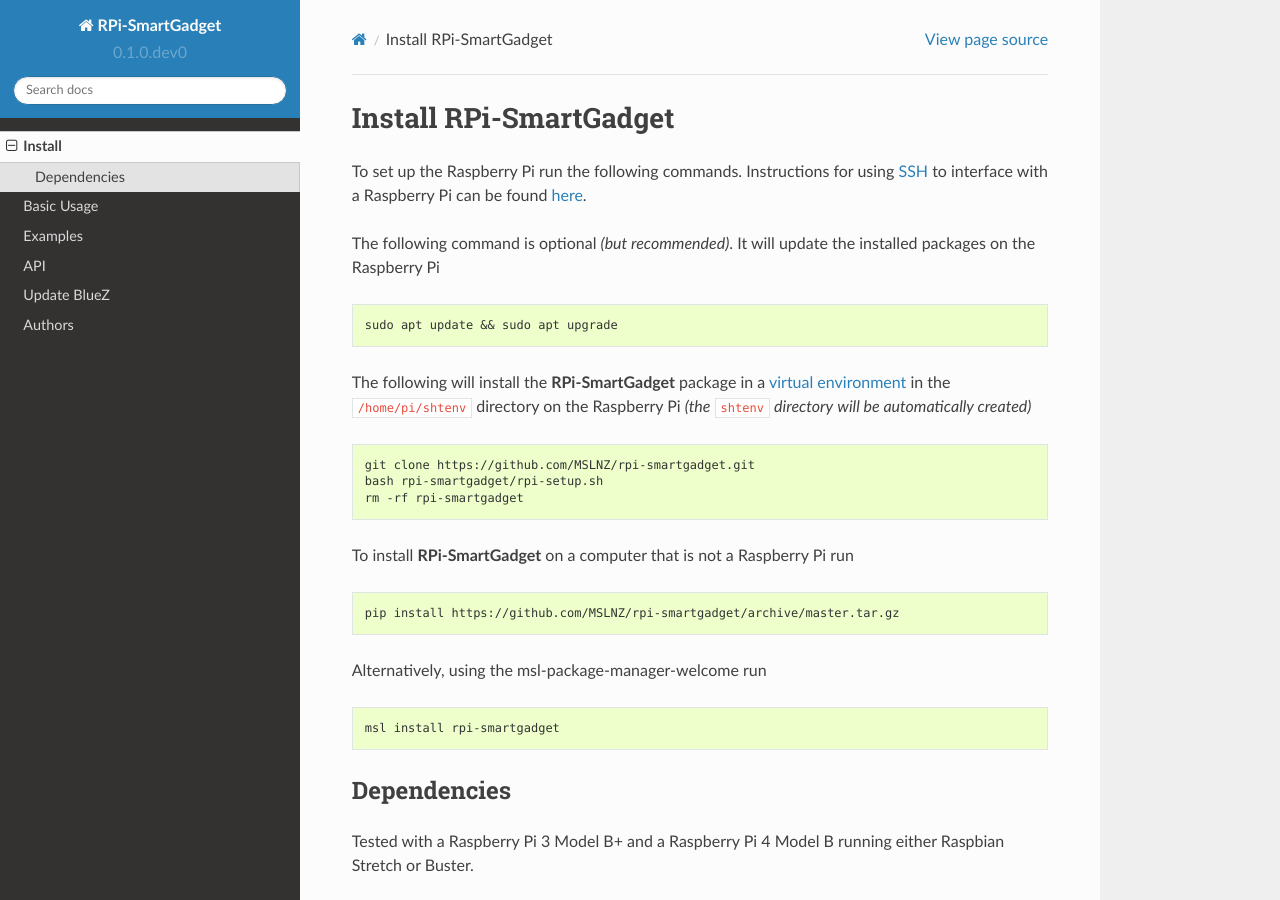
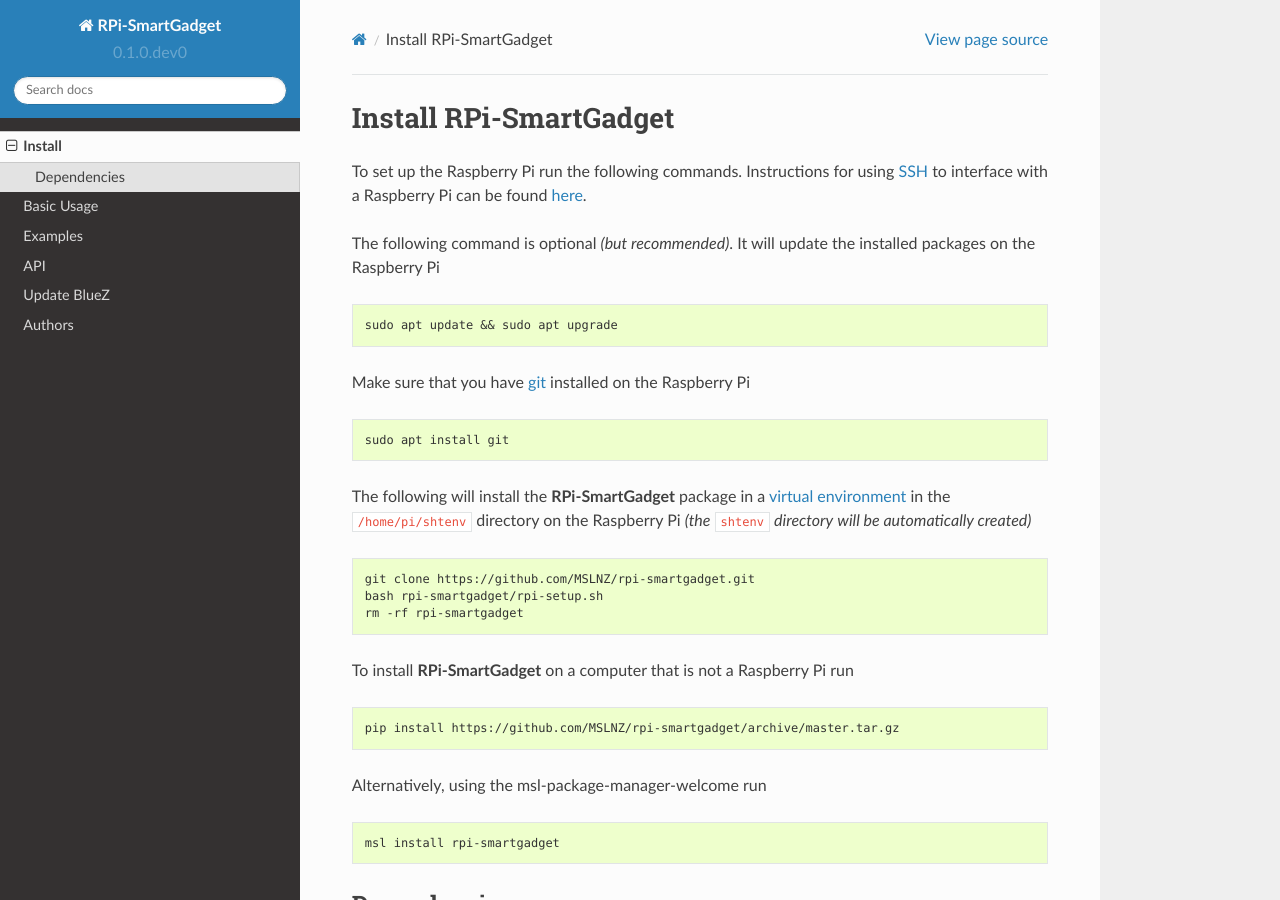
Before and after one commit to MSLNZ/rpi-smartgadget, a Sphinx documentation site: the page built from docs/install.rst, in a window 1280 px wide and 900 px high. Built offline with Sphinx 7.4.7 and the Read the Docs theme 2.0.0, drawn with Linux system fonts in a browser that asks for light colours; pages that are not in the unit, such as notebooks, are missing from menus.

Commit message:
include the command to install git on a RPi

```diff
--- a/docs/install.rst
+++ b/docs/install.rst
@@ -13,6 +13,12 @@
 .. code-block:: console
 
    sudo apt update && sudo apt upgrade
+
+Make sure that you have git_ installed on the Raspberry Pi
+
+.. code-block:: console
+
+   sudo apt install git
 
 The following will install the **RPi-SmartGadget** package in a `virtual environment`_
 in the ``/home/pi/shtenv`` directory on the Raspberry Pi *(the* ``shtenv`` *directory*
@@ -56,3 +62,4 @@
 .. _virtual environment: https://docs.python.org/3/tutorial/venv.html
 .. _SSH: https://www.ssh.com/ssh/
 .. _ssh_instructions: https://www.raspberrypi.org/documentation/remote-access/ssh/
+.. _git: https://git-scm.com/
```
